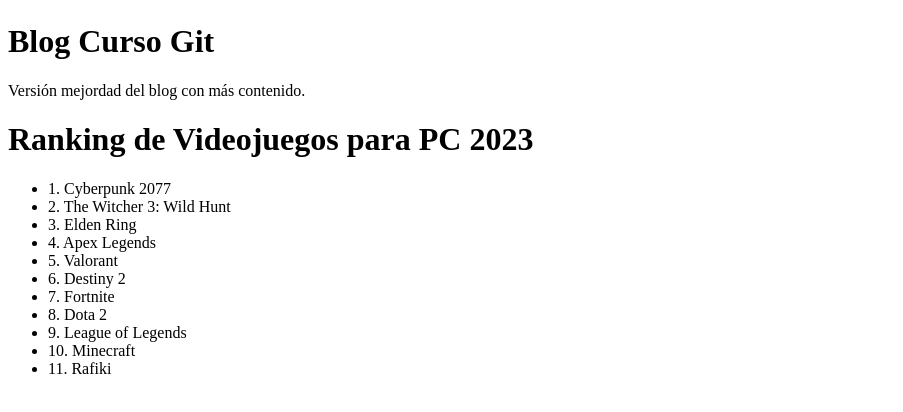
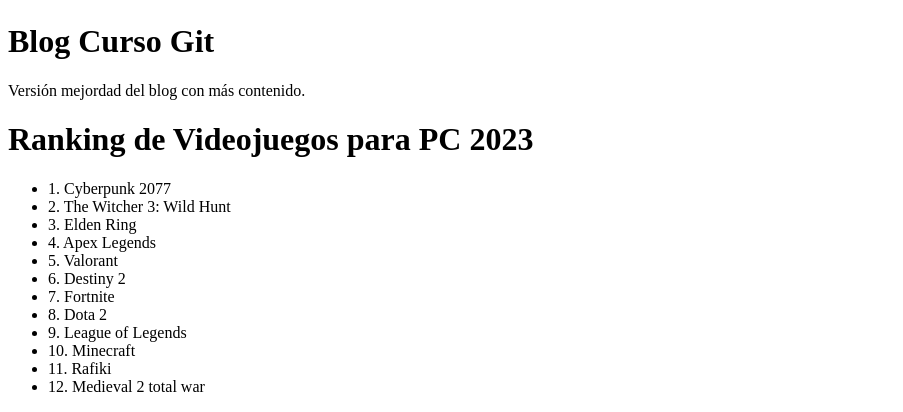
Before and after one commit to LordSoth-Ibi/curso-Git, a plain HTML site: page index.html in a window 1280 px wide. Shown: the part 887-1299 px from the top of the page, without its empty margins (0-903 px from the left). Drawn offline with Linux system fonts and the light colour scheme; a web font is replaced by a local one.

Commit message:
Añadido juego 12

```diff
--- a/index.html
+++ b/index.html
@@ -30,6 +30,7 @@
     <li>9. League of Legends</li>
     <li>10. Minecraft</li>
     <li>11. Rafiki</li>
+    <li>12. Medieval 2 total war</li>
 </ul>
 </body>
 </html>
```
